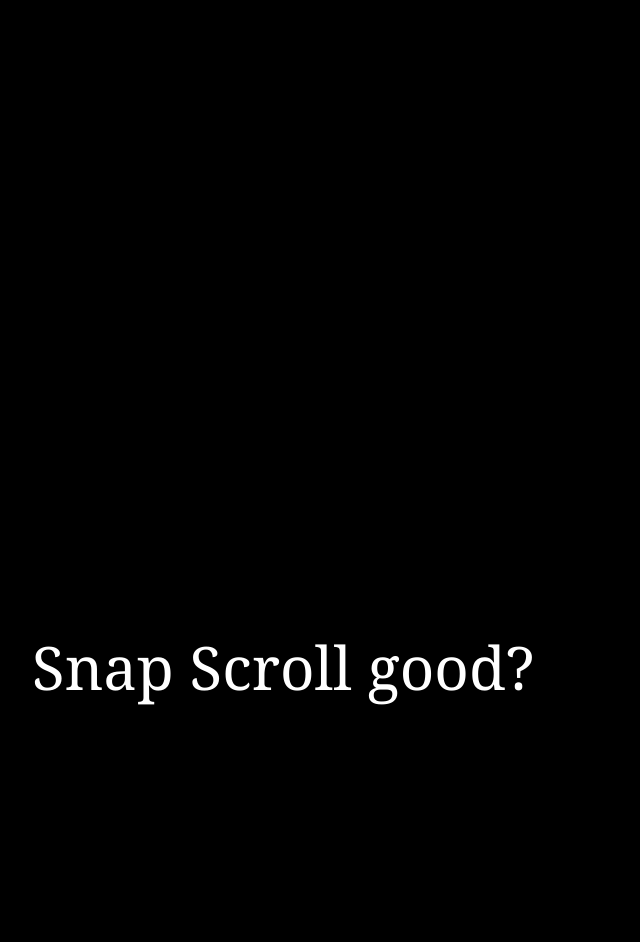
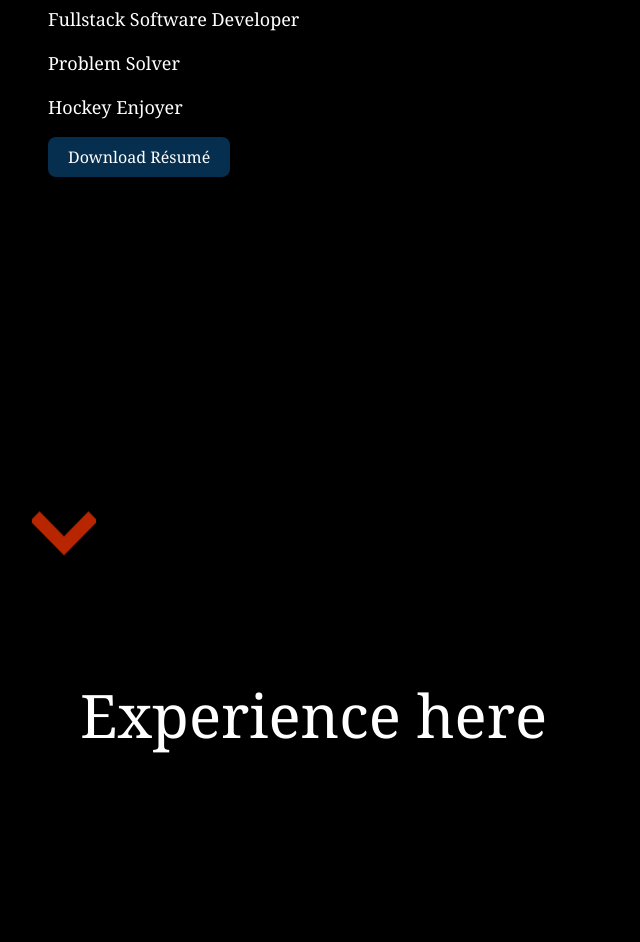
Before and after one commit to jetbond47/jetbond47.github.io, a Gatsby site: page / in a window 1280 px wide. Shown: the part 195-1137 px from the top of the page, without its empty margins (0-640 px from the left). Built offline with nearby package versions, Linux system fonts and the light colour scheme; Gatsby itself is replaced by a stand-in of ours.

Commit message:
Added links Base sections todo

```diff
--- a/src/pages/index.js
+++ b/src/pages/index.js
@@ -5,13 +5,29 @@ import resume from "../other/resume.pdf";
 // markup
 const IndexPage = () => {
   return (
-    <main>
+    <main className="font-serif">
       <title>Home Page</title>
-      <div className="home bg-primary min-h-screen snap-start">
-        <h2 className="font-serif text-6xl p-8"> Jetrey <br/> Bond</h2>
+      <div className="fixed w-full p-3"><a href="#home">Home</a></div>
+      <div id="home" className="home bg-primary min-h-screen snap-start p-12">
+        <h2 className="text-6xl pb-8"> Jetrey <br/> Bond</h2>
+        <div className="pb-4 text-lg"><a href="#experience">Fullstack Software Developer</a></div>
+        <div className="pb-4 text-lg"><a href="#problemSolver">Problem Solver</a></div>
+        <div className="pb-4 text-lg "><a href="#hockeyApi">Hockey Enjoyer</a></div>
+        <a href={resume} download>
+          <button className="transition duration-500 ease-in-out bg-secondary hover:bg-neutral transform hover:-translate-y-1 hover:scale-110 pl-5 pr-5 pb-2 pt-2 rounded-lg " href={resume} download>Download Résumé</button>
+        </a>
+        <svg className="animate-bounce w-24 h-24 text-neutral p-4 absolute bottom-0 left-4" fill="currentColor" viewBox="0 0 24 24" stroke="currentColor">
+          <path d="M0 7.33l2.829-2.83 9.175 9.339 9.167-9.339 2.829 2.83-11.996 12.17z"></path>
+        </svg>
       </div>
-      <div className="home bg-primary min-h-screen snap-start">
-        <h2 className="font-serif text-6xl p-8"> Snap Scroll good?</h2>
+      <div id="experience" className="home bg-primary min-h-screen snap-start p-12">
+        <h2 className="text-6xl p-8">Experience here</h2>
+      </div>
+      <div id="problemSolver" className="home bg-primary min-h-screen snap-start p-12">
+        <h2 className="text-6xl p-8">My Programming Philosophy</h2>
+      </div>
+      <div id="hockeyApi" className="home bg-primary min-h-screen snap-start p-12">
+        <h2 className="text-6xl p-8">Gonna write that Hockey API thing</h2>
       </div>
     </main>
   )
--- a/src/styles/global.css
+++ b/src/styles/global.css
@@ -4,6 +4,7 @@
 
 html {
     scroll-snap-type: y mandatory;
+    scroll-behavior: smooth;
 }
 
 body {
```
